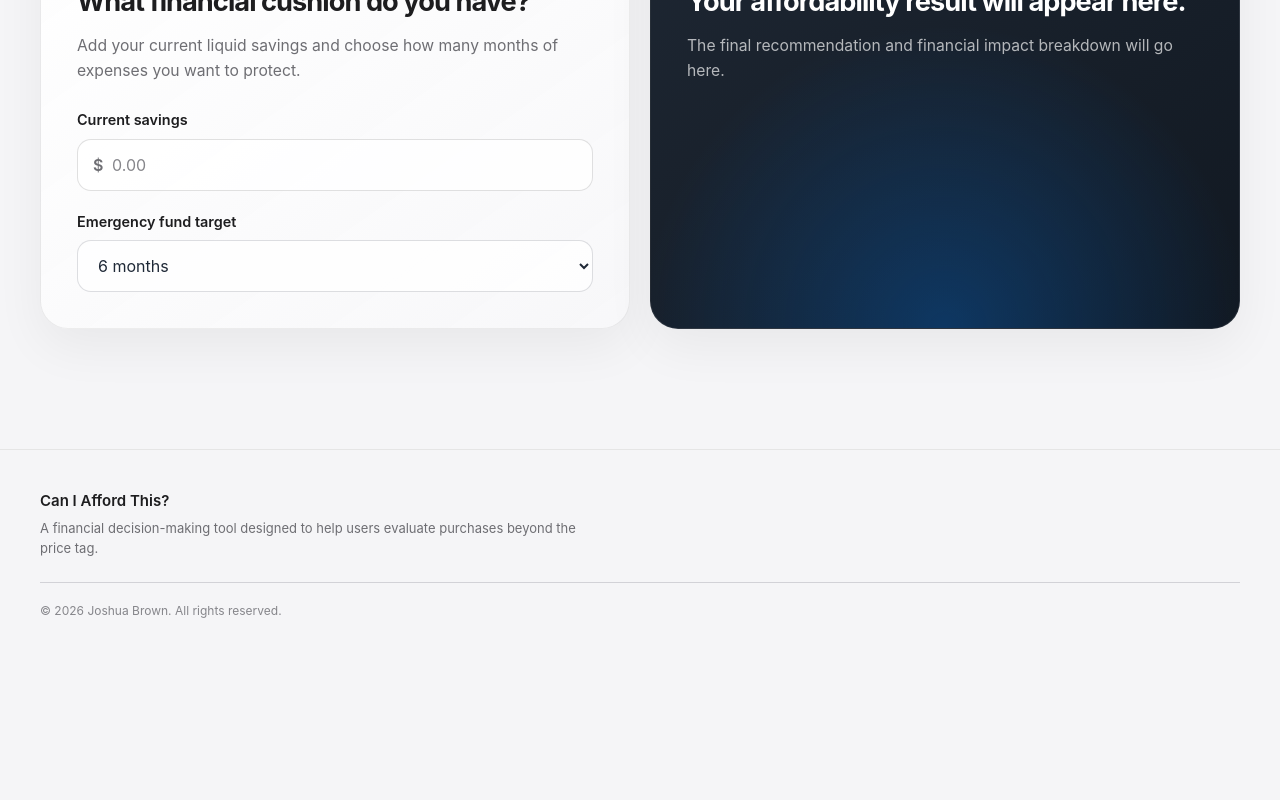
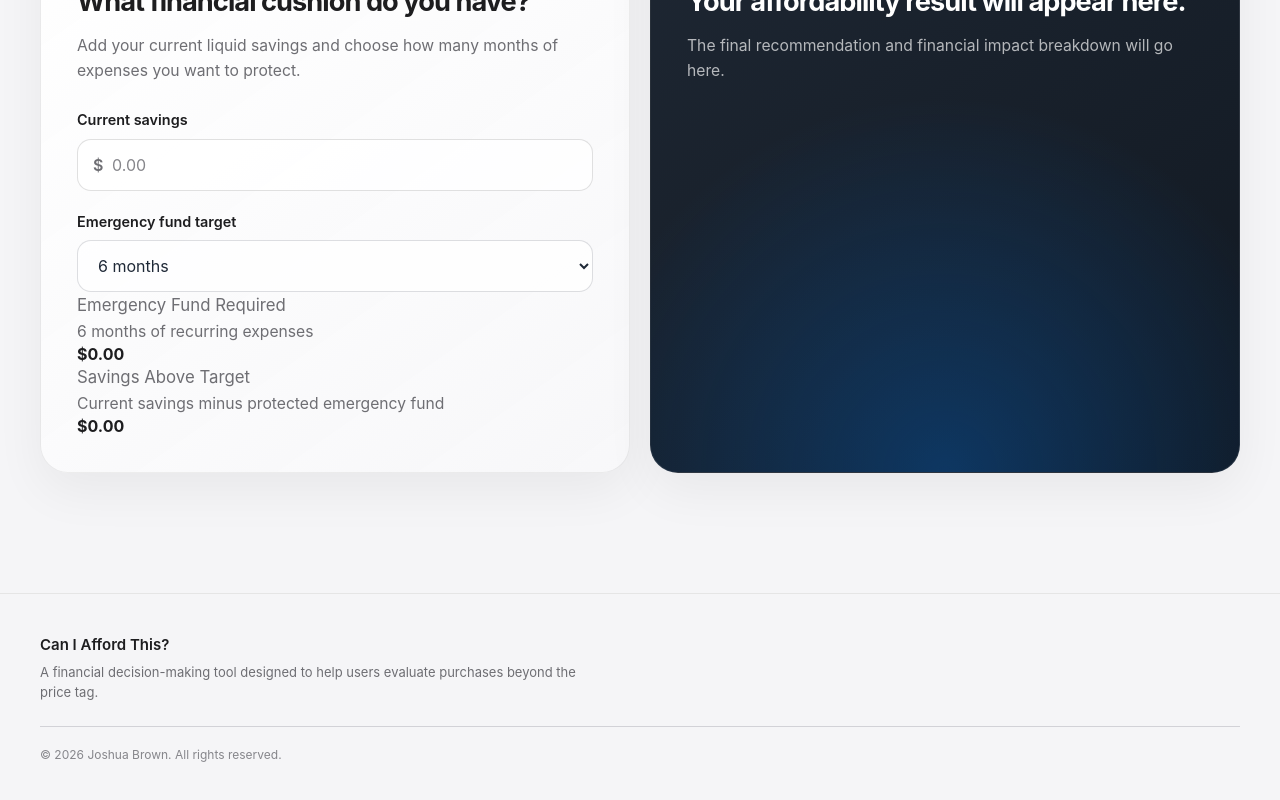
Before and after one commit to fejide/affordability-calculator, a React (Vite) app: page /calculator in a window 1280 px wide. Shown: the part 1670-2470 px from the top of the page. Before the commit the page ends 2330 px from the top, so only its background shows below. Built offline with nearby package versions, Linux system fonts and the light colour scheme.

Commit message:
feat: calculate emergency fund requirement
Signed-off-by: Joshua Brown <97815918+fejide@users.noreply.github.com>

```diff
--- a/src/pages/CalculatorPage.tsx
+++ b/src/pages/CalculatorPage.tsx
@@ -14,6 +14,14 @@ function CalculatorPage() {
   const monthlyRemaining =
     Number(monthlyIncome || 0) -
     Number(monthlyExpenses || 0);
+
+  const emergencyFundRequired =
+    Number(monthlyExpenses || 0) *
+    Number(emergencyFundMonths);
+
+  const emergencyFundDifference =
+    Number(currentSavings || 0) -
+    emergencyFundRequired;
 
   function formatCurrency(amount: number) {
     return new Intl.NumberFormat("en-US", {
@@ -260,6 +268,46 @@ function CalculatorPage() {
                 </select>
               </div>
             </div>
+
+            <div className="emergency-fund-summary">
+              <div className="emergency-fund-summary-row">
+                <div>
+                  <p className="emergency-fund-summary-label">
+                    Emergency Fund Required
+                  </p>
+
+                  <p className="emergency-fund-summary-detail">
+                    {emergencyFundMonths} months of recurring expenses
+                  </p>
+                </div>
+
+                <strong>
+                  {formatCurrency(emergencyFundRequired)}
+                </strong>
+              </div>
+
+              <div className="emergency-fund-summary-row">
+                <div>
+                  <p className="emergency-fund-summary-label">
+                    Savings Above Target
+                  </p>
+
+                  <p className="emergency-fund-summary-detail">
+                    Current savings minus protected emergency fund
+                  </p>
+                </div>
+
+                <strong
+                  className={
+                    emergencyFundDifference < 0
+                      ? "cash-flow-negative"
+                      : "cash-flow-positive"
+                  }
+                >
+                  {formatCurrency(emergencyFundDifference)}
+                </strong>
+              </div>
+            </div>
           </section>
 
           <section className="calculator-panel">
```
